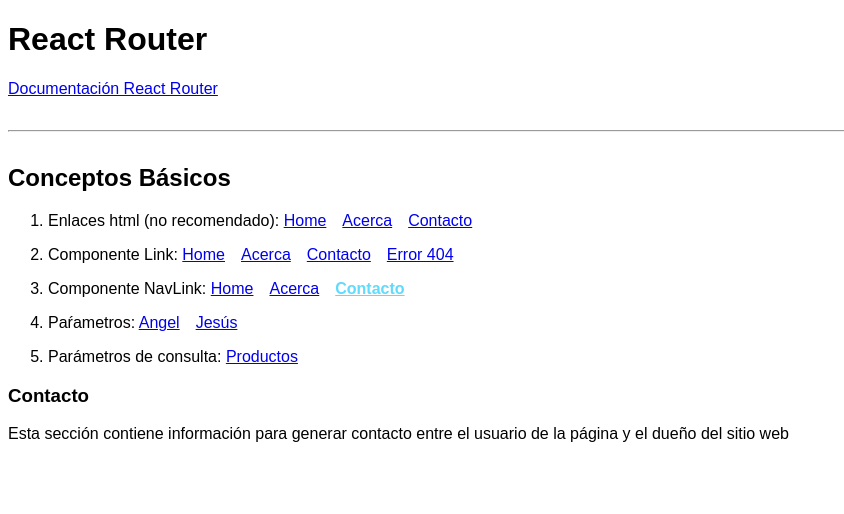
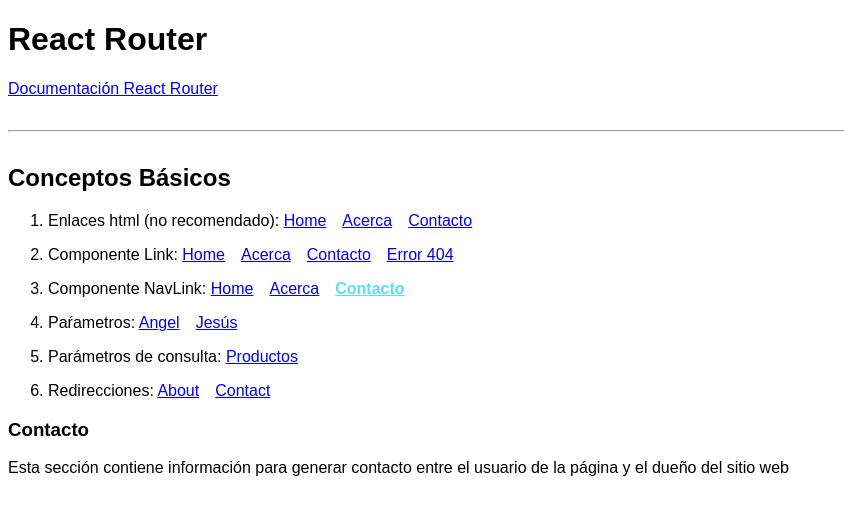
Before and after one commit to AOcelopilli/React-router-jm, a React (Create React App) app in the folder react-router/: page /contacto in a window 1280 px wide. Shown: the top 514 px of the page, without its empty margins (0-844 px from the left). Built offline with nearby package versions, Linux system fonts and the light colour scheme.

Commit message:
redirect de React Router

```diff
--- a/react-router/src/components/ConceptosBasicos.js
+++ b/react-router/src/components/ConceptosBasicos.js
@@ -1,4 +1,9 @@
-import { BrowserRouter as Router, Route, Switch } from "react-router-dom";
+import {
+  BrowserRouter as Router,
+  Redirect,
+  Route,
+  Switch,
+} from "react-router-dom";
 import Acerca from "../pages/Acerca";
 import Contacto from "../pages/Contacto";
 import Error404 from "../pages/Error404";
@@ -19,6 +24,12 @@
           <Route exact path="/contacto" component={Contacto} />
           <Route exact path="/usuario/:username" component={Usuario} />
           <Route exact path="/productos" component={Productos} />
+          <Route exact path="/about">
+            <Redirect to="/acerca" />
+          </Route>
+          <Route exact path="/contact">
+            <Redirect to="/contacto" />
+          </Route>
           <Route path="*" component={Error404} />
         </Switch>
       </Router>
--- a/react-router/src/components/MenuConceptos.js
+++ b/react-router/src/components/MenuConceptos.js
@@ -38,6 +38,11 @@
           <span>Parámetros de consulta: </span>
           <Link to="/productos">Productos</Link>
         </li>
+        <li>
+          <span>Redirecciones: </span>
+          <Link to="/about">About</Link>
+          <Link to="/contact">Contact</Link>
+        </li>
       </ol>
     </nav>
   );
```
